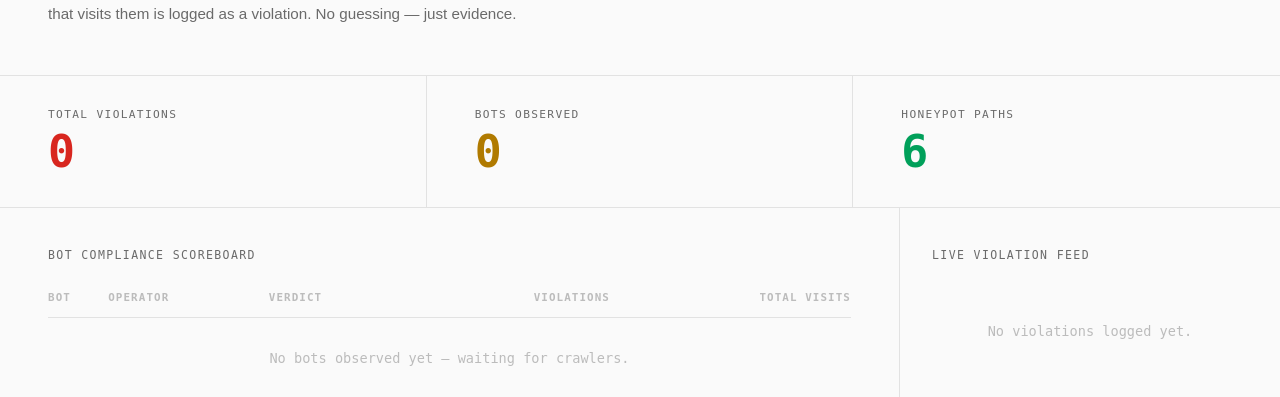
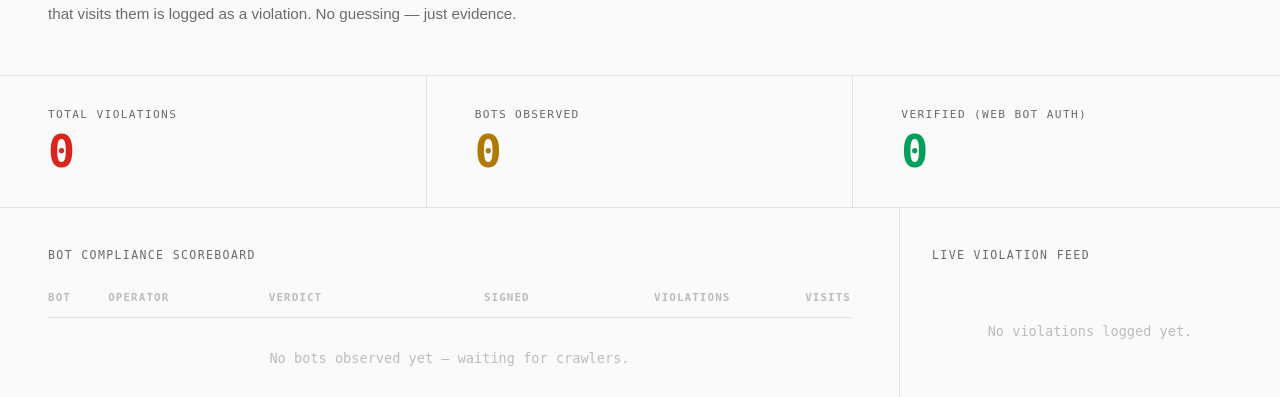
Before and after one commit to dkd-dobberkau/goodbot-badbot, a FastAPI app: page / in a window 1280 px wide. Shown: the part 304-701 px from the top of the page. Run offline with FastAPI, Linux system fonts and the light colour scheme; data that the repository does not hold is empty; parts of the project's set-up code (start-up, migrations or seed data) failed here and were passed over; some web fonts are replaced.

Commit message:
feat: verify incoming Web Bot Auth signatures (RFC 9421)
Bots that sign their requests per the IETF WebBotAuth draft can now be
distinguished from UA-spoofers on the dashboard. A middleware reads
Signature, Signature-Input and Signature-Agent headers, fetches the
declared JWKS (with 1 h TTL cache and a 3 s fetch timeout), and uses
the http-message-signatures library to verify Ed25519 signatures per
RFC 9421. Result is stored on the visits row as 'verified', 'failed',
or NULL for unsigned traffic.

Schema migration is idempotent — the lifespan handler probes
information_schema and only runs ALTER TABLE ADD COLUMN when missing,
which covers both fresh dev DBs and the persistent production volume.

Dashboard surfaces the new dimension:
  - third stat box reports total verified hits across all bots
  - bot scoreboard adds a "Signed" column showing verified/total per bot
  - violation feed adds [signed ✓] / [sig fail] badges and the
    [via link] / [via guess] badges I promised in the LinkedIn thread

The middleware is declared before rate_limit_middleware so a rate-
limited request short-circuits before paying for verification.
Verification cost on cache hit is sub-millisecond; first fetch per
operator pays the timeout-bounded HTTPS roundtrip once per TTL.

End-to-end tested locally: signed request → 'verified', tampered →
'failed', signed-without-agent → 'failed', unsigned → NULL.

Co-Authored-By: Claude Opus 4.7 (1M context) <noreply@anthropic.com>

```diff
--- a/app/main.py
+++ b/app/main.py
@@ -3,6 +3,7 @@ goodbot-badbot.com — AI Crawler robots.txt compliance monitor
 """
 
 import asyncio
+import base64
 import hashlib
 import os
 import time
@@ -11,9 +12,17 @@ from contextlib import asynccontextmanager
 from datetime import datetime, timezone
 
 import aiomysql
+import http_sfv
+import httpx
+from cryptography.hazmat.primitives.asymmetric.ed25519 import Ed25519PublicKey
 from fastapi import FastAPI, Request
 from fastapi.responses import HTMLResponse, JSONResponse, PlainTextResponse, Response
 from fastapi.staticfiles import StaticFiles
+from http_message_signatures import (
+    HTTPMessageVerifier,
+    HTTPSignatureKeyResolver,
+    algorithms,
+)
 
 # Hard caps to keep oversized inputs from blowing past column limits or
 # bloating the DB. VARCHAR(512) is the path column; UA TEXT is generous.
@@ -127,19 +136,36 @@ DB_CONFIG = {
 
 SCHEMA = """
 CREATE TABLE IF NOT EXISTS visits (
-    id          BIGINT UNSIGNED PRIMARY KEY AUTO_INCREMENT,
-    ts          DATETIME(6) NOT NULL,
-    path        VARCHAR(512) NOT NULL,
-    user_agent  TEXT,
-    bot_key     VARCHAR(64),
-    bot_name    VARCHAR(64),
-    operator    VARCHAR(64),
-    ip_hash     CHAR(16),
-    is_honeypot TINYINT(1) NOT NULL DEFAULT 0,
+    id               BIGINT UNSIGNED PRIMARY KEY AUTO_INCREMENT,
+    ts               DATETIME(6) NOT NULL,
+    path             VARCHAR(512) NOT NULL,
+    user_agent       TEXT,
+    bot_key          VARCHAR(64),
+    bot_name         VARCHAR(64),
+    operator         VARCHAR(64),
+    ip_hash          CHAR(16),
+    is_honeypot      TINYINT(1) NOT NULL DEFAULT 0,
+    signature_status VARCHAR(16) NULL,
     KEY idx_visits_bot_name (bot_name),
     KEY idx_visits_is_honeypot_ts (is_honeypot, ts)
 ) ENGINE=InnoDB CHARSET=utf8mb4 COLLATE=utf8mb4_unicode_ci
 """
+
+# MySQL has no ADD COLUMN IF NOT EXISTS, so probe information_schema before
+# attempting the ALTER. This is the idempotent way to evolve the schema for
+# DBs that pre-date the column (the production DB volume persists across
+# deploys; fresh dev DBs get the column via SCHEMA above).
+async def _ensure_signature_status_column(cur):
+    await cur.execute(
+        """
+        SELECT COUNT(*) FROM information_schema.COLUMNS
+        WHERE TABLE_SCHEMA = DATABASE()
+          AND TABLE_NAME = 'visits'
+          AND COLUMN_NAME = 'signature_status'
+        """
+    )
+    if (await cur.fetchone())[0] == 0:
+        await cur.execute("ALTER TABLE visits ADD COLUMN signature_status VARCHAR(16) NULL")
 
 
 def identify_bot(user_agent: str) -> tuple[str | None, str | None, str | None]:
@@ -152,7 +178,14 @@ def identify_bot(user_agent: str) -> tuple[str | None, str | None, str | None]:
     return None, None, None
 
 
-async def log_visit(pool, path: str, user_agent: str, ip: str, is_honeypot: bool):
+async def log_visit(
+    pool,
+    path: str,
+    user_agent: str,
+    ip: str,
+    is_honeypot: bool,
+    signature_status: str | None = None,
+):
     path = (path or "")[:MAX_PATH_LEN]
     user_agent = (user_agent or "")[:MAX_UA_LEN]
     bot_key, bot_name, operator = identify_bot(user_agent)
@@ -162,9 +195,9 @@ async def log_visit(pool, path: str, user_agent: str, ip: str, is_honeypot: bool
         async with conn.cursor() as cur:
             await cur.execute(
                 """INSERT INTO visits
-                   (ts, path, user_agent, bot_key, bot_name, operator, ip_hash, is_honeypot)
-                   VALUES (%s, %s, %s, %s, %s, %s, %s, %s)""",
-                (ts, path, user_agent, bot_key, bot_name, operator, ip_hash, int(is_honeypot)),
+                   (ts, path, user_agent, bot_key, bot_name, operator, ip_hash, is_honeypot, signature_status)
+                   VALUES (%s, %s, %s, %s, %s, %s, %s, %s, %s)""",
+                (ts, path, user_agent, bot_key, bot_name, operator, ip_hash, int(is_honeypot), signature_status),
             )
 
 
@@ -192,6 +225,7 @@ async def lifespan(app: FastAPI):
     async with pool.acquire() as conn:
         async with conn.cursor() as cur:
             await cur.execute(SCHEMA)
+            await _ensure_signature_status_column(cur)
     app.state.db_pool = pool
     yield
     pool.close()
@@ -218,6 +252,114 @@ def _rate_check(key: tuple[str, str], limit: int, window_s: int = 60) -> bool:
         return False
     q.append(now)
     return True
+
+
+# ── Web Bot Auth: incoming signature verification ───────────────────────────
+
+# Per-URL JWKS cache. Web Bot Auth says caches should be short-lived because
+# operators rotate keys; 1 h is the conservative default.
+_jwks_cache: dict[str, tuple[float, dict]] = {}
+_jwks_lock = asyncio.Lock()
+JWKS_CACHE_TTL_S = 3600
+JWKS_FETCH_TIMEOUT_S = 3.0
+
+
+async def _get_jwks(url: str) -> dict | None:
+    now = time.monotonic()
+    entry = _jwks_cache.get(url)
+    if entry and (now - entry[0]) < JWKS_CACHE_TTL_S:
+        return entry[1]
+    async with _jwks_lock:
+        entry = _jwks_cache.get(url)
+        if entry and (time.monotonic() - entry[0]) < JWKS_CACHE_TTL_S:
+            return entry[1]
+        try:
+            async with httpx.AsyncClient(timeout=JWKS_FETCH_TIMEOUT_S) as client:
+                resp = await client.get(url)
+                resp.raise_for_status()
+                jwks = resp.json()
+        except Exception:
+            return None
+        _jwks_cache[url] = (time.monotonic(), jwks)
+        return jwks
+
+
+class _JWKSKeyResolver(HTTPSignatureKeyResolver):
+    """Resolves a key id to an Ed25519 public key from a fetched JWKS set."""
+
+    def __init__(self, jwks: dict):
+        self.keys: dict[str, Ed25519PublicKey] = {}
+        for jwk in (jwks or {}).get("keys", []):
+            if jwk.get("kty") != "OKP" or jwk.get("crv") != "Ed25519":
+                continue
+            kid = jwk.get("kid")
+            x_b64 = jwk.get("x") or ""
+            if not kid or not x_b64:
+                continue
+            padded = x_b64 + "=" * (-len(x_b64) % 4)
+            try:
+                x_bytes = base64.urlsafe_b64decode(padded)
+                self.keys[kid] = Ed25519PublicKey.from_public_bytes(x_bytes)
+            except Exception:
+                continue
+
+    def resolve_public_key(self, key_id: str):
+        if key_id not in self.keys:
+            raise KeyError(f"key id {key_id!r} not in JWKS")
+        return self.keys[key_id]
+
+
+def _parse_signature_agent(raw: str) -> str | None:
+    # Signature-Agent is an sf-string per the Web Bot Auth draft.
+    try:
+        item = http_sfv.Item()
+        item.parse(raw.encode())
+        value = item.value
+        return value if isinstance(value, str) else None
+    except Exception:
+        return None
+
+
+async def _verify_request_signature(request: Request) -> str | None:
+    # Returns 'verified' | 'failed' | None (unsigned). Cheap on unsigned.
+    headers = request.headers
+    if "signature" not in headers or "signature-input" not in headers:
+        return None
+    agent_raw = headers.get("signature-agent")
+    if not agent_raw:
+        return "failed"
+    agent_url = _parse_signature_agent(agent_raw)
+    if not agent_url:
+        return "failed"
+    jwks = await _get_jwks(agent_url)
+    if not jwks:
+        return "failed"
+    resolver = _JWKSKeyResolver(jwks)
+    if not resolver.keys:
+        return "failed"
+    verifier = HTTPMessageVerifier(
+        signature_algorithm=algorithms.ED25519,
+        key_resolver=resolver,
+    )
+    httpx_req = httpx.Request(
+        method=request.method,
+        url=str(request.url),
+        headers=dict(headers),
+    )
+    try:
+        verifier.verify(httpx_req)
+        return "verified"
+    except Exception:
+        return "failed"
+
+
+# Declared before rate_limit_middleware so rate_limit wraps it from outside —
+# a 429 short-circuits BEFORE we spend a possible JWKS fetch on a request the
+# server is about to reject anyway.
+@app.middleware("http")
+async def signature_verification_middleware(request: Request, call_next):
+    request.state.signature_status = await _verify_request_signature(request)
+    return await call_next(request)
 
 
 @app.middleware("http")
@@ -294,7 +436,10 @@ async def robots_txt(request: Request):
     ip = request.client.host
     ua = request.headers.get("user-agent", "")
     if _should_log_meta_visit("/robots.txt", ua):
-        await log_visit(app.state.db_pool, "/robots.txt", ua, ip, is_honeypot=False)
+        await log_visit(
+            app.state.db_pool, "/robots.txt", ua, ip, is_honeypot=False,
+            signature_status=request.state.signature_status,
+        )
     return ROBOTS_TXT
 
 
@@ -319,7 +464,10 @@ async def sitemap_xml(request: Request):
     ip = request.client.host
     ua = request.headers.get("user-agent", "")
     if _should_log_meta_visit("/sitemap.xml", ua):
-        await log_visit(app.state.db_pool, "/sitemap.xml", ua, ip, is_honeypot=False)
+        await log_visit(
+            app.state.db_pool, "/sitemap.xml", ua, ip, is_honeypot=False,
+            signature_status=request.state.signature_status,
+        )
     return Response(content=SITEMAP_XML, media_type="application/xml")
 
 
@@ -411,7 +559,10 @@ async def llms_txt():
 async def honeypot(request: Request, rest: str = ""):
     ip = request.client.host
     ua = request.headers.get("user-agent", "")
-    await log_visit(app.state.db_pool, str(request.url.path), ua, ip, is_honeypot=True)
+    await log_visit(
+        app.state.db_pool, str(request.url.path), ua, ip, is_honeypot=True,
+        signature_status=request.state.signature_status,
+    )
     return PlainTextResponse("", status_code=200)
 
 
@@ -434,6 +585,8 @@ async def _compute_stats() -> dict:
                 SELECT bot_name, operator,
                        COUNT(*) AS total_visits,
                        CAST(SUM(is_honeypot) AS UNSIGNED) AS violations,
+                       CAST(SUM(signature_status = 'verified') AS UNSIGNED) AS verified_visits,
+                       CAST(SUM(signature_status = 'failed') AS UNSIGNED) AS failed_sigs,
                        MAX(ts) AS last_seen
                 FROM visits
                 WHERE bot_name IS NOT NULL
@@ -443,7 +596,7 @@ async def _compute_stats() -> dict:
             summary = await cur.fetchall()
 
             await cur.execute("""
-                SELECT ts, path, bot_name, operator, user_agent
+                SELECT ts, path, bot_name, operator, user_agent, signature_status
                 FROM visits
                 WHERE is_honeypot = 1
                 ORDER BY ts DESC
@@ -457,11 +610,15 @@ async def _compute_stats() -> dict:
             await cur.execute("SELECT COUNT(DISTINCT bot_name) AS c FROM visits WHERE bot_name IS NOT NULL")
             total_bots = (await cur.fetchone())["c"]
 
+            await cur.execute("SELECT COUNT(*) AS c FROM visits WHERE signature_status = 'verified'")
+            total_verified = (await cur.fetchone())["c"]
+
     return {
         "summary": summary,
         "recent_violations": recent,
         "total_violations": total_violations,
         "total_bots_seen": total_bots,
+        "total_verified": total_verified,
     }
 
 
--- a/requirements.txt
+++ b/requirements.txt
@@ -2,3 +2,6 @@ fastapi>=0.111.0
 uvicorn[standard]>=0.29.0
 aiomysql>=0.2.0
 cryptography>=42.0.0
+httpx>=0.27.0
+http-message-signatures>=0.5.0
+http-sfv>=0.9.9
--- a/templates/index.html
+++ b/templates/index.html
@@ -524,8 +550,8 @@
     <div class="stat-value yellow" id="totalBots">—</div>
   </div>
   <div class="stat-box">
-    <div class="stat-label">Honeypot Paths</div>
-    <div class="stat-value green">6</div>
+    <div class="stat-label">Verified (Web Bot Auth)</div>
+    <div class="stat-value green" id="totalVerified">—</div>
   </div>
 </div>
 
@@ -538,12 +564,13 @@
           <th>Bot</th>
           <th>Operator</th>
           <th>Verdict</th>
+          <th style="text-align:right">Signed</th>
           <th style="text-align:right">Violations</th>
-          <th style="text-align:right">Total Visits</th>
+          <th style="text-align:right">Visits</th>
         </tr>
       </thead>
       <tbody id="botTable">
-        <tr><td colspan="5" class="empty-state">Loading…</td></tr>
+        <tr><td colspan="6" class="empty-state">Loading…</td></tr>
       </tbody>
     </table>
 
@@ -621,6 +648,7 @@ function getDemoData() {
   return {
     total_violations: 0,
     total_bots_seen: 0,
+    total_verified: 0,
     summary: [],
     recent_violations: []
   };
@@ -639,22 +667,30 @@ function renderStats(data) {
     data.total_violations.toLocaleString();
   document.getElementById('totalBots').textContent =
     data.total_bots_seen.toLocaleString();
+  document.getElementById('totalVerified').textContent =
+    (data.total_verified || 0).toLocaleString();
 
   const tbody = document.getElementById('botTable');
   if (data.summary.length === 0) {
-    tbody.innerHTML = `<tr><td colspan="5" class="empty-state">No bots observed yet — waiting for crawlers.</td></tr>`;
+    tbody.innerHTML = `<tr><td colspan="6" class="empty-state">No bots observed yet — waiting for crawlers.</td></tr>`;
   } else {
     tbody.innerHTML = data.summary.map(row => {
       const isBad = row.violations > 0;
       const verdict = isBad
         ? `<span class="verdict bad">✕ BAD BOT</span>`
         : `<span class="verdict good">✓ GOOD BOT</span>`;
+      const verified = Number(row.verified_visits) || 0;
+      const total = Number(row.total_visits) || 0;
+      const signedCell = verified > 0
+        ? `<td class="signed-cell has-verified">${verified}/${total}</td>`
+        : `<td class="signed-cell">—</td>`;
       return `<tr>
         <td><span class="bot-name">${esc(row.bot_name)}</span></td>
         <td><span class="operator">${esc(row.operator)}</span></td>
         <td>${verdict}</td>
+        ${signedCell}
         <td class="count ${isBad ? 'nonzero' : ''}">${row.violations}</td>
-        <td class="count">${row.total_visits}</td>
+        <td class="count">${total}</td>
       </tr>`;
     }).join('');
   }
@@ -665,10 +701,17 @@ function renderStats(data) {
   } else {
     feed.innerHTML = data.recent_violations.map(v => {
       const ts = new Date(v.ts + 'Z').toLocaleTimeString('en-GB');
+      const viaLink = String(v.path || '').includes('/visible-trap');
+      const linkBadge = viaLink
+        ? `<span class="link-badge via-link">via link</span>`
+        : `<span class="link-badge via-guess">via guess</span>`;
+      let sigBadge = '';
+      if (v.signature_status === 'verified') sigBadge = `<span class="sig-badge verified">signed ✓</span>`;
+      else if (v.signature_status === 'failed') sigBadge = `<span class="sig-badge failed">sig fail</span>`;
       return `<div class="feed-item">
         <div class="feed-time">${ts}</div>
-        <div class="feed-bot">${esc(v.bot_name || 'Unknown')} · ${esc(v.operator || '?')}</div>
-        <div class="feed-path">${esc(v.path)}</div>
+        <div class="feed-bot">${esc(v.bot_name || 'Unknown')} · ${esc(v.operator || '?')}${sigBadge}</div>
+        <div class="feed-path">${linkBadge}${esc(v.path)}</div>
       </div>`;
     }).join('');
   }
```
Also changed, not shown: other parts of templates/index.html (+26 -0 lines).
